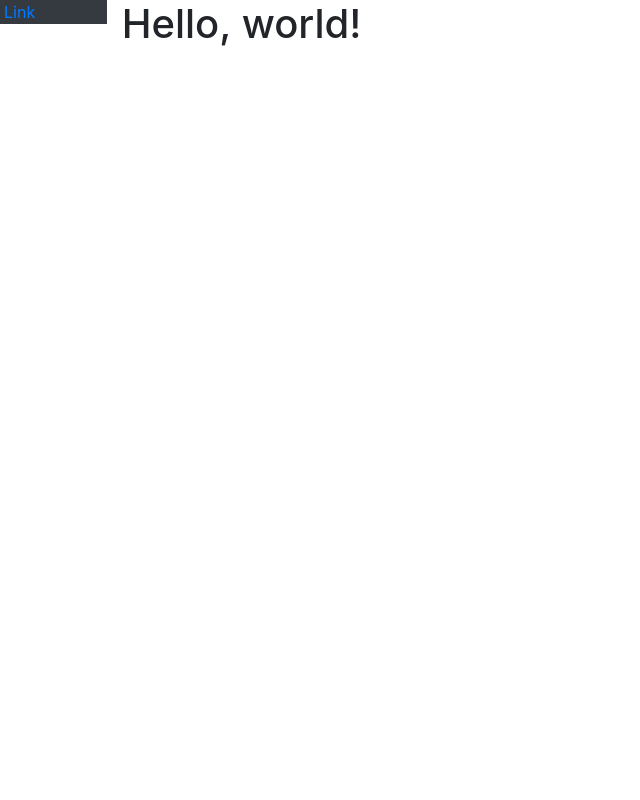
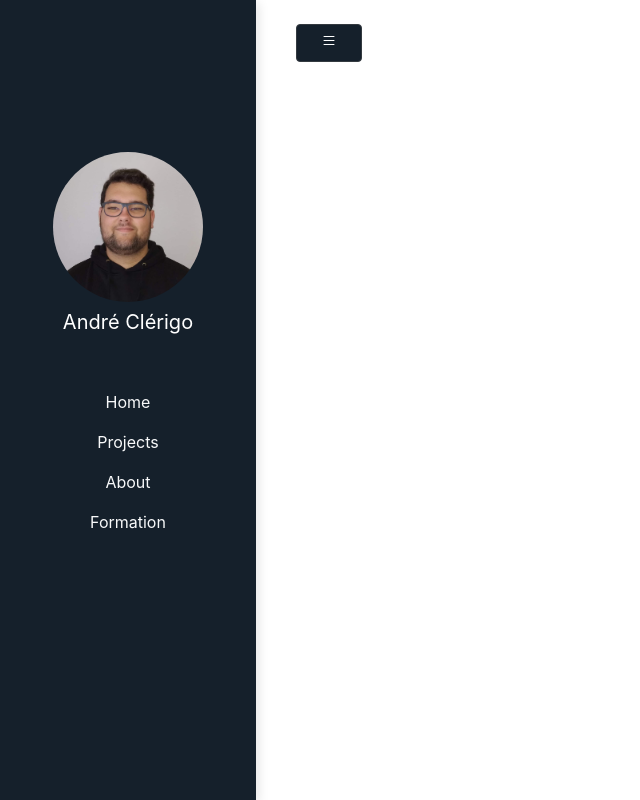
Before and after one commit to andreclerigo/andreclerigo.github.io, a plain HTML site: page index.html in a window 1280 px wide. Shown: the whole page, without its empty margins (0-640 px from the left). Drawn offline with nearby package versions, Linux system fonts and the light colour scheme.

Commit message:
template

```diff
--- /dev/null
+++ b/css/style.css
@@ -0,0 +1,46 @@
+.vertical-nav {
+    min-width: 16rem;
+    width: 16rem;
+    height: 100vh;
+    position: fixed;
+    top: 0;
+    left: 0;
+    box-shadow: 3px 3px 10px rgba(0, 0, 0, 0.1);
+    transition: all 0.4s;
+}
+
+.page-content {
+    width: calc(100% - 17rem);
+    margin-left: 17rem;
+    transition: all 0.4s;
+}
+
+#sidebar.active {
+    margin-left: -17rem;
+}
+
+#content.active {
+    width: 100%;
+    margin: 0;
+}
+
+@media (max-width: 768px) {
+    #sidebar {
+        margin-left: -17rem;
+    }
+    #sidebar.active {
+        margin-left: 0;
+    }
+    #content {
+        width: 100%;
+        margin: 0;
+    }
+    #content.active {
+        margin-left: 17rem;
+        width: calc(100% - 17rem);
+    }
+}
+
+.bg-nav {
+    background-color: #15202b;
+}
--- a/index.html
+++ b/index.html
@@ -4,24 +4,50 @@
     <meta charset="utf-8">
     <meta name="viewport" content="width=device-width, initial-scale=1, shrink-to-fit=no">
     <link rel="stylesheet" href="https://maxcdn.bootstrapcdn.com/bootstrap/4.0.0/css/bootstrap.min.css" integrity="sha384-Gn5384xqQ1aoWXA+058RXPxPg6fy4IWvTNh0E263XmFcJlSAwiGgFAW/dAiS6JXm" crossorigin="anonymous">
+    <link rel="stylesheet" href="https://use.fontawesome.com/releases/v5.7.0/css/all.css" integrity="sha384-lZN37f5QGtY3VHgisS14W3ExzMWZxybE1SJSEsQp9S+oqd12jhcu+A56Ebc1zFSJ" crossorigin="anonymous">
+    <link rel="stylesheet" href="css/style.css">
     <title>Portfolio</title>
   </head>
   <body>
+    <div class="vertical-nav bg-nav" id="sidebar">
+        <div class="py-4 px-3 bg-nav" style="margin-top: 50%;">
+        <div class="text-center">
+            <!-- <h4 class="font-weight-white text-muted mb-0">Verical Navbar</h4> -->
+            <img src="assets/profile.png" width="150" height="150" class="rounded-circle">
+            </div>
+            <p class="text-white font-weight-normal px-3 pb-4 mb-0 mt-2 text-center h5">André Clérigo</p>
+        </div>
 
-    <div class="container-fluid">
-        <div class="row">
-            <div class="col-1 px-1 bg-dark position-fixed" id="sticky-sidebar" >
-                <a href=#>Link</a>
-            </div>
-            <div class="col offset-1" id="main">
-                <h1>Hello, world!</h1>
-            </div>
-        </div>
+        <ul class="nav flex-column bg-nav mb-0">
+          <li class="nav-item">
+            <a href="#" class="nav-link text-light text-center">Home</a>
+          </li>
+          <li class="nav-item">
+            <a href="#" class="nav-link text-light text-center">Projects</a>
+          </li>
+          <li class="nav-item">
+            <a href="#" class="nav-link text-light text-center">About</a>
+          </li>
+          <li class="nav-item">
+            <a href="#" class="nav-link text-light text-center">Formation</a>
+          </li>
+        </ul>
     </div>
+
+    <div class="page-content p-4" id="content">
+        <!-- Toggle button -->
+        <button id="sidebarCollapse" type="button" class="btn btn-dark bg-nav rounded-pill shadow-sm px-4 mb-4">
+            <svg xmlns="http://www.w3.org/2000/svg" width="16" height="16" fill="currentColor" class="bi bi-list" viewBox="0 0 16 16">
+                <path fill-rule="evenodd" d="M2.5 11.5A.5.5 0 0 1 3 11h10a.5.5 0 0 1 0 1H3a.5.5 0 0 1-.5-.5zm0-4A.5.5 0 0 1 3 7h10a.5.5 0 0 1 0 1H3a.5.5 0 0 1-.5-.5zm0-4A.5.5 0 0 1 3 3h10a.5.5 0 0 1 0 1H3a.5.5 0 0 1-.5-.5z"/>
+            </svg>
+        </button>
+        <!-- Page content -->
+      </div>
 
     <!-- Javascript -->
     <script src="https://code.jquery.com/jquery-3.2.1.slim.min.js" integrity="sha384-KJ3o2DKtIkvYIK3UENzmM7KCkRr/rE9/Qpg6aAZGJwFDMVNA/GpGFF93hXpG5KkN" crossorigin="anonymous"></script>
     <script src="https://cdnjs.cloudflare.com/ajax/libs/popper.js/1.12.9/umd/popper.min.js" integrity="sha384-ApNbgh9B+Y1QKtv3Rn7W3mgPxhU9K/ScQsAP7hUibX39j7fakFPskvXusvfa0b4Q" crossorigin="anonymous"></script>
     <script src="https://maxcdn.bootstrapcdn.com/bootstrap/4.0.0/js/bootstrap.min.js" integrity="sha384-JZR6Spejh4U02d8jOt6vLEHfe/JQGiRRSQQxSfFWpi1MquVdAyjUar5+76PVCmYl" crossorigin="anonymous"></script>
+    <script src="js/script.js"></script>
   </body>
 </html>
--- /dev/null
+++ b/js/script.js
@@ -0,0 +1,6 @@
+//Function for side bar collapse on button
+$(function() {
+    $('#sidebarCollapse').on('click', function() {
+        $('#sidebar, #content').toggleClass('active');
+    });
+});
```
Also changed, not shown: assets/profile.png (added).
